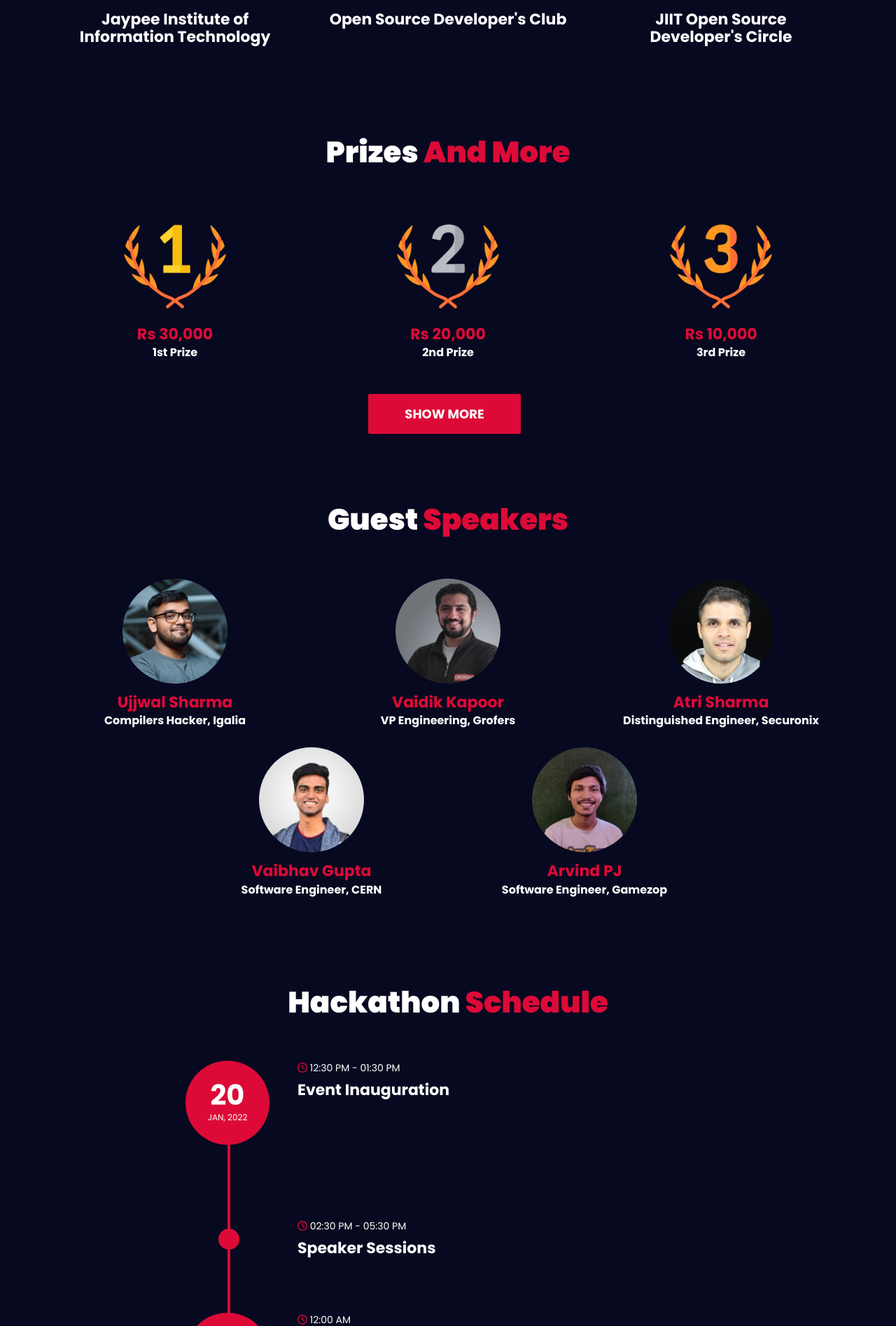
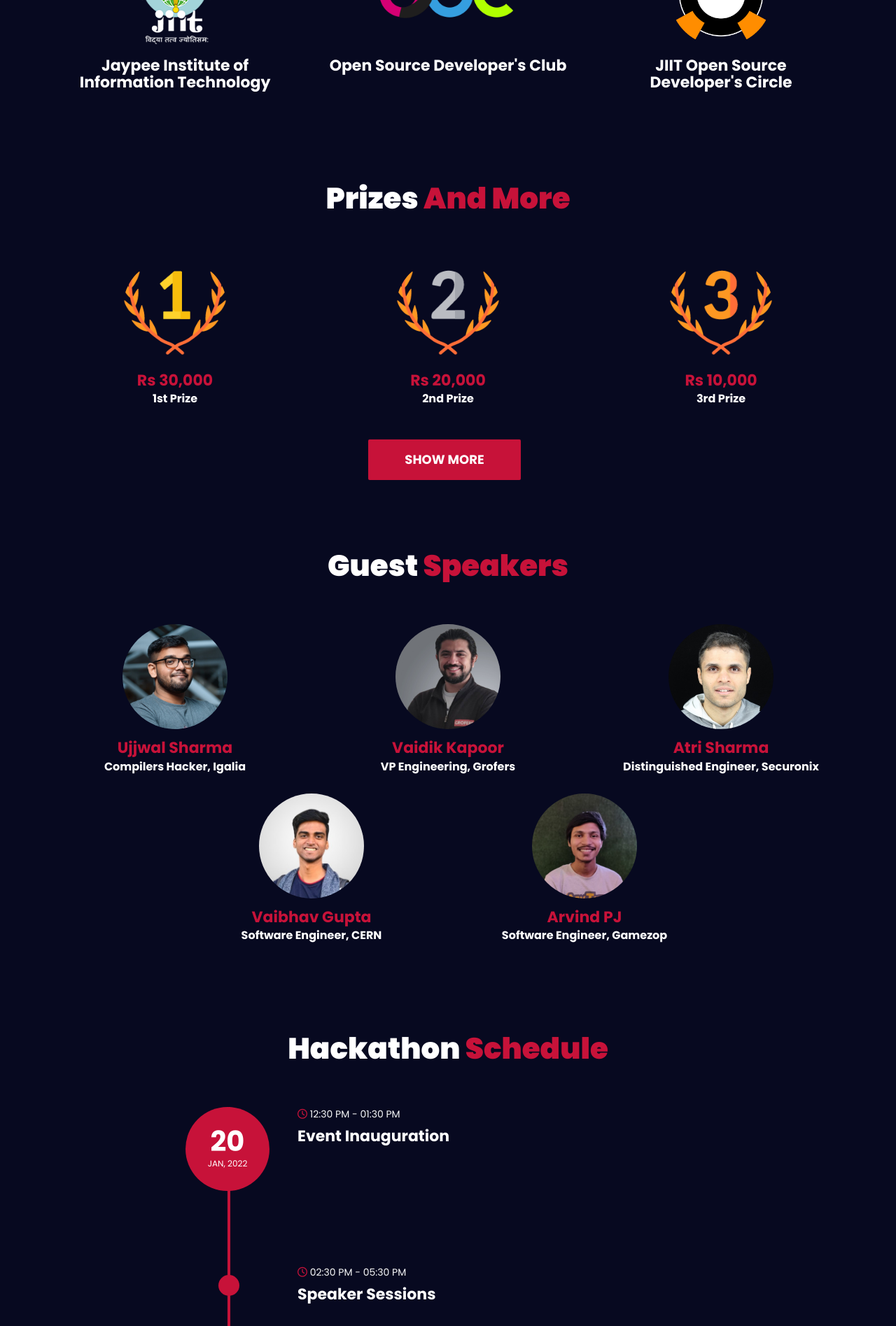
Before and after one commit to osdc/OSDHack, a PHP site: page /index.html in a window 1280 px wide. Shown: the part 2187-4082 px from the top of the page at 70% size. Run offline with PHP 8.4, Linux system fonts and the light colour scheme; some libraries are stand-ins or nearby versions.

Commit message:
changed rules page colors (#58)
* changed rules page colors

* changed code of conduct div bg style

```diff
--- a/css/style.css
+++ b/css/style.css
@@ -36,21 +37,22 @@ RESPONSIVE
 /*----------------------------*\
 	typography
 \*----------------------------*/
-
+/*
 html {
   scroll-behavior: smooth;
-}
+} */
 
 body {
   font-family: "Poppins", sans-serif;
   font-size: 16px;
-  color: #fff;
+  /* color: #fff; */
+  color: #f6f7f7;
   background-color: #070920;
   overflow-x: hidden;
 }
 
 ::selection {
-  background-color: #dd0a37;
+  background-color: #196B85;
   color: #fff;
 }
 
@@ -91,7 +93,7 @@ h4 {
 }
 
 a {
-  color: #dd0a37;
+  color: #c71239;
   -webkit-transition: 0.3s color;
   transition: 0.3s color;
 }
@@ -792,7 +794,7 @@ textarea.input {
   top: 0px;
   bottom: 0px;
   width: 4px;
-  background-color: #dd0a37;
+  background-color: #c71239;
 }
 
 .event:last-child:after {
@@ -806,7 +808,7 @@ textarea.input {
   height: 60px;
   top: -60px;
   width: 4px;
-  background-color: #dd0a37;
+  background-color: #c71239;
 }
 
 .event .event-day {
@@ -816,7 +818,7 @@ textarea.input {
   width: 120px;
   height: 120px;
   border-radius: 50%;
-  background: #dd0a37;
+  background: #c71239;
   z-index: 10;
 }
 
@@ -827,7 +829,7 @@ textarea.input {
   width: 30px;
   height: 30px;
   border-radius: 50%;
-  background: #dd0a37;
+  background: #c71239;
   z-index: 10;
   -webkit-transform: translateX(-50%);
   -ms-transform: translateX(-50%);
@@ -870,11 +872,11 @@ textarea.input {
 }
 
 .event .event-time i {
-  color: #dd0a37;
+  color: #c71239;
 }
 
 .event .event-content a {
-  color: #dd0a37;
+  color: #c71239;
 }
 
 .download-btn {
@@ -916,7 +918,7 @@ textarea.input {
 }
 
 .contact h3 {
-  color: #dd0a37;
+  color: #c71239;
 }
 
 #map {
--- a/index.html
+++ b/index.html
@@ -170,7 +171,7 @@
 					<!-- home content -->
 					<div class="col-md-8 col-md-offset-2">
 						<div class="home-content">
-							<div class="home-organizer" style="color: #dd0a37;">
+							<div class="home-organizer" style="color: #c71239;">
 								<h3>Open Source Developers Community</h3>
 								<h4>Jaypee Institute of Information Technology</h4>
 								<p style="color: white;">presents</p>
@@ -219,14 +220,14 @@
 			<div class="row">
 				<!-- section title -->
 				<div class="section-title">
-					<h3 class="title"><span>About</span> <span style="color: #dd0a37;">the Hackathon</span></h3>
+					<h3 class="title"><span>About</span> <span style="color: #c71239;">the Hackathon</span></h3>
 				</div>
 				<!-- /section title -->
 
 				<div class="col-md-8 col-md-offset-2 text-center">
 					<!-- about content -->
 					<div class="about-content">
-						<p>OSDHack 2022 is a nationwide open hackathon being organised by the Open Source Developers
+						<p style="font-size: 20px;">OSDHack 2022 is a nationwide open hackathon being organised by the Open Source Developers
 							Community of JIIT, Noida. It is a 48-hour long congregation of like-minded hackers and
 							tech enthusiasts where participants will brainstorm and build on their idea.
 						</p>
@@ -327,7 +328,7 @@
 			<div class="row">
 				<!-- section title -->
 				<div class="section-title">
-					<h3 class="title"><span>Supported </span> <span style="color: #dd0a37;">by</span></h3>
+					<h3 class="title"><span>Supported </span> <span style="color: #c71239;">by</span></h3>
 				</div>
 				<!-- /section title -->
 
@@ -376,7 +377,7 @@
 			<div class="row">
 					<!-- section title -->
 					<div class="section-title">
-						<h3 class="title"><span>Prizes</span> <span style="color: #dd0a37;">and More</span></h3>
+						<h3 class="title"><span>Prizes</span> <span style="color: #c71239;">and More</span></h3>
 					</div>
 					<!-- /section title -->
 
@@ -480,7 +481,7 @@
 			<div class="row">
 				<!-- section title -->
 				<div class="section-title">
-					<h3 class="title"><span>Guest</span> <span style="color: #dd0a37;">Speakers</span></h3>
+					<h3 class="title"><span>Guest</span> <span style="color: #c71239;">Speakers</span></h3>
 				</div>
 				<!-- /section title -->
 
@@ -566,7 +567,7 @@
 			<div class="row">
 				<!-- section title -->
 				<div class="section-title">
-					<h3 class="title"><span>Hackathon</span> <span style="color: #dd0a37;">Schedule</span></h3>
+					<h3 class="title"><span>Hackathon</span> <span style="color: #c71239;">Schedule</span></h3>
 				</div>
 				<!-- /section title -->
 
@@ -835,7 +836,7 @@
 							<div class="container">
 								<div class="row" >
 								<div class="section-title">
-									<h3 class="title"><span>Sponsors</span> <span style="color: #dd0a37;"></span></h3>
+									<h3 class="title"><span>Sponsors</span> <span style="color: #c71239;"></span></h3>
 								</div>
 								<!-- /section title -->
 								<!--Centering the remaining two divs-->
@@ -925,7 +926,7 @@
 			<div class="row">
 				<!-- section title -->
 				<div class="section-title">
-					<h3 class="title"><span>Team</span> <span style="color: #dd0a37;">Members</span></h3>
+					<h3 class="title"><span>Team</span> <span style="color: #c71239;">Members</span></h3>
 				</div>
 				<!-- /section title -->
 
@@ -960,93 +961,7 @@
 	</div>
 	</div>
 
-	<div id="guest_speakers" class="section">
-		<!-- container -->
-		        <!-- section title -->
 
-		<div class="section-title">
-			<!-- row -->
-			<div class="row">
-				<div>
-					<h2><span>Team Coordinators</span></h2>
-				</div>
-				<!-- section title -->
-
-				<!-- contact -->
-				<div class="col-sm-4">
-					<div class="contact">
-						<div class="speaker-img" style="margin-bottom: 15px;height: 150px; overflow: hidden;"><img
-								style="border-radius: 50%;" src="https://media-exp1.licdn.com/dms/image/C4D03AQEQ0_RmwdrsFQ/profile-displayphoto-shrink_800_800/0/1580116792363?e=1646870400&v=beta&t=mazdkQgyoZ7AURcbTcpgWxxa_4PHUBv6N4kb7pSuuR0" alt="">
-						</div>
-						<a href="https://www.linkedin.com/in/barun-acharya" target="_blank">
-							<h3>Barun Acharya</h3>
-						</a>
-
-					</div>
-				</div>
-				<!-- contact -->
-				<div class="col-sm-4">
-					<div class="contact">
-						<div class="speaker-img" style="margin-bottom: 15px;height: 150px; overflow: hidden;"><img
-								style="border-radius: 50%;" src="https://media-exp1.licdn.com/dms/image/C5603AQEN-XA-WuD43g/profile-displayphoto-shrink_800_800/0/1591256659589?e=1646870400&v=beta&t=GQCKb7k7JrRuVpGET1-RMNba50fHCVDX5soo_Vrq-zU" alt="">
-						</div>
-						<a href="https://www.linkedin.com/in/aksh-gupta" target="_blank">
-							<h3>Aksh Gupta</h3>
-						</a>
-
-					</div>
-				</div>
-				<!-- contact -->
-				<div class="col-sm-4">
-					<div class="contact">
-						<div class="speaker-img" style="margin-bottom: 15px;height: 150px; overflow: hidden;"><img
-								style="border-radius: 50%;" src="https://cdn.discordapp.com/attachments/925326401253572689/928780225804910622/unknown.png" alt="">
-
-						</div>
-						<a href="https://www.linkedin.com/in/humancalico" target="_blank">
-							<h3>Akshat Agarwal</h3>
-						</a>
-
-					</div>
-
-				</div>
-				<br><br><br><br><br><br><br><br><br><br><br>
-
-
-
-				<!-- contact -->
-				<div class="col-sm-4">
-					<div class="contact">
-						<div class="speaker-img" style="margin-bottom: 15px;height: 150px; overflow: hidden;"><img
-								style="border-radius: 50%;" src="https://media-exp1.licdn.com/dms/image/C4E03AQHGfXcxYroPBQ/profile-displayphoto-shrink_800_800/0/1620604963723?e=1646870400&v=beta&t=_PY6rynG21DmIL3aLYNPlbLsebwdD6qJUYZO5wjKDWA" alt="">
-						</div>
-						<a href="https://www.linkedin.com/in/aaryan-porwal" target="_blank">
-							<h3>Aaryan Porwal</h3>
-						</a>
-
-					</div>
-				</div>
-				<!-- contact -->
-				<div class="col-sm-4">
-					<div class="contact">
-						<div class="speaker-img" style="margin-bottom: 15px;height: 150px; overflow: hidden;"><img
-								style="border-radius: 50%;" src="https://media-exp1.licdn.com/dms/image/C5603AQGQfhUe_iJ26w/profile-displayphoto-shrink_800_800/0/1612099713256?e=1646870400&v=beta&t=eRNry_p17LwlkXnPUkrJrJkCD1IGfEglgs97NaFdrjU" alt="">
-						</div>
-						<a href="https://www.linkedin.com/in/aayushmau5" target="_blank">
-							<h3>Aayush Sahu</h3>
-						</a>
-
-					</div>
-
-				</div>
-				<div class="col-sm-2">
-
-				</div>
-			</div>
-			<!-- /row -->
-		</div>
-		<!-- /container -->
-	<!-- /container -->
 	<!-- Contact -->
 	<div class="contact-info-center">
 		<div id="contact" class="section">
@@ -1060,7 +975,7 @@
 					<div class="col-md-8">
 						<!-- section title -->
 						<div class="section-title">
-							<h3 class="title"><span>Contact</span> <span style="color: #dd0a37;">Info</span>
+							<h3 class="title"><span>Contact</span> <span style="color: #c71239;">Info</span>
 							</h3>
 						</div>
 						<!-- /section title -->
--- a/rules.html
+++ b/rules.html
@@ -68,7 +68,7 @@
 					<li><a href="index.html#guest_speakers">Speakers</a></li>
 					<li><a href="index.html#schedule">Schedule</a></li>
           <li><a href="index.html#contact">Contact</a></li>
-					<li class="active"><a href="rules.html ">Rules</a></li>
+					<li class="active" id="rules_active"><a href="rules.html ">Rules</a></li>
 				</ul>
 			</nav>
 			<!-- /Navigation -->
```
Also changed, not shown: other parts of css/style.css (+36 -31 lines), other parts of index.html (+15 -10 lines), css/rules.css (+24 -12 lines), img/Celo_Logo_Color_Reverse.svg (added), img/Filecoin_White.svg (added), img/Tezos_Logo-White.svg (added).
